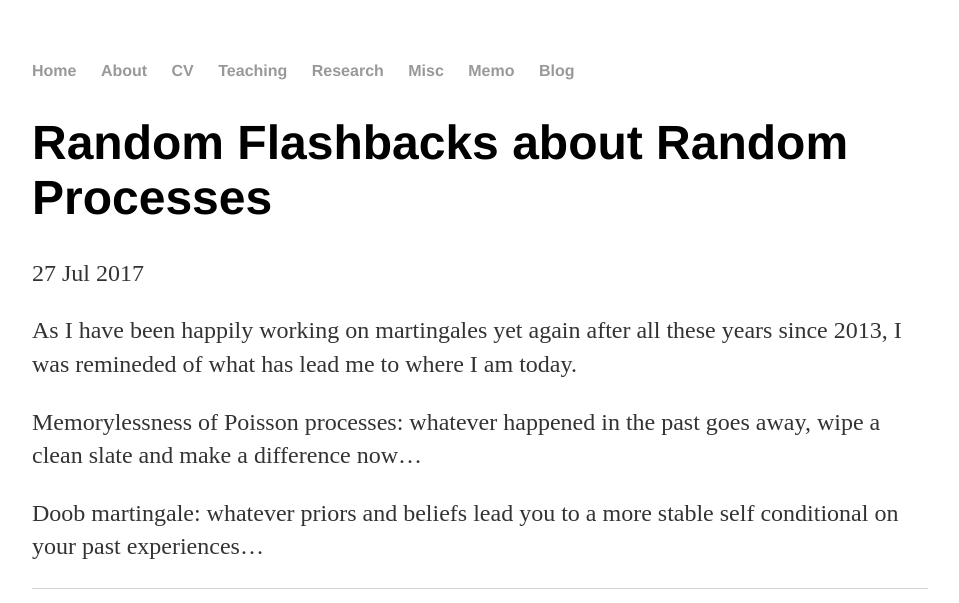
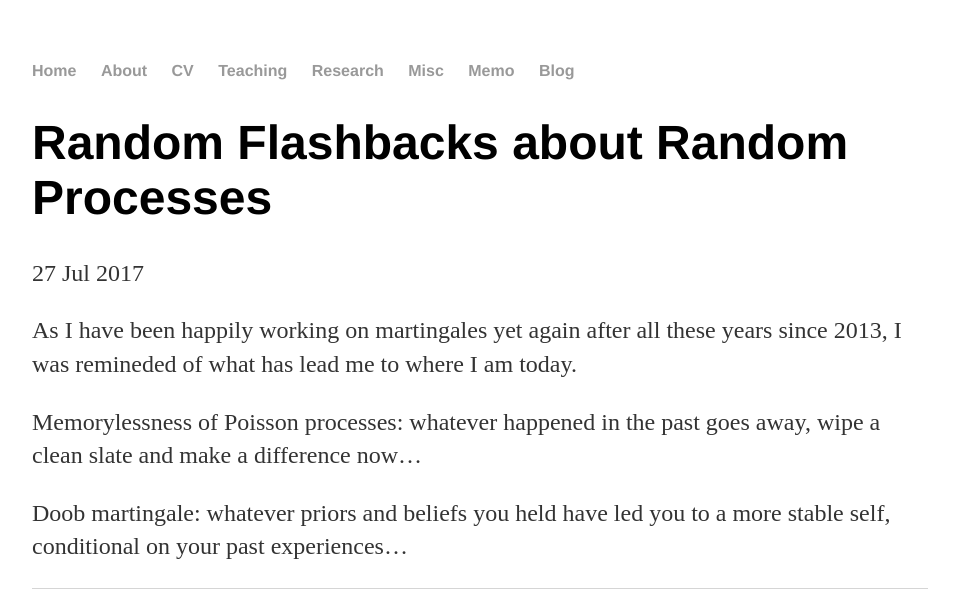
Before and after one commit to shenglih/shenglih.github.io, a Jekyll site: the page built from _posts/2017-07-27-post2.md, in a window 1280 px wide. Shown: the top 603 px of the page, without its empty margins (160-1119 px from the left). Built offline with Jekyll 4.4.1, drawn with Linux system fonts in a browser that asks for light colours.

Commit message:
Update 2017-07-27-post2.md

```diff
--- a/_posts/2017-07-27-post2.md
+++ b/_posts/2017-07-27-post2.md
@@ -8,4 +8,4 @@ As I have been happily working on martingales yet again after all these years si
 
 Memorylessness of Poisson processes: whatever happened in the past goes away, wipe a clean slate and make a difference now...
 
-Doob martingale: whatever priors and beliefs lead you to a more stable self conditional on your past experiences...
+Doob martingale: whatever priors and beliefs you held have led you to a more stable self, conditional on your past experiences...
```
